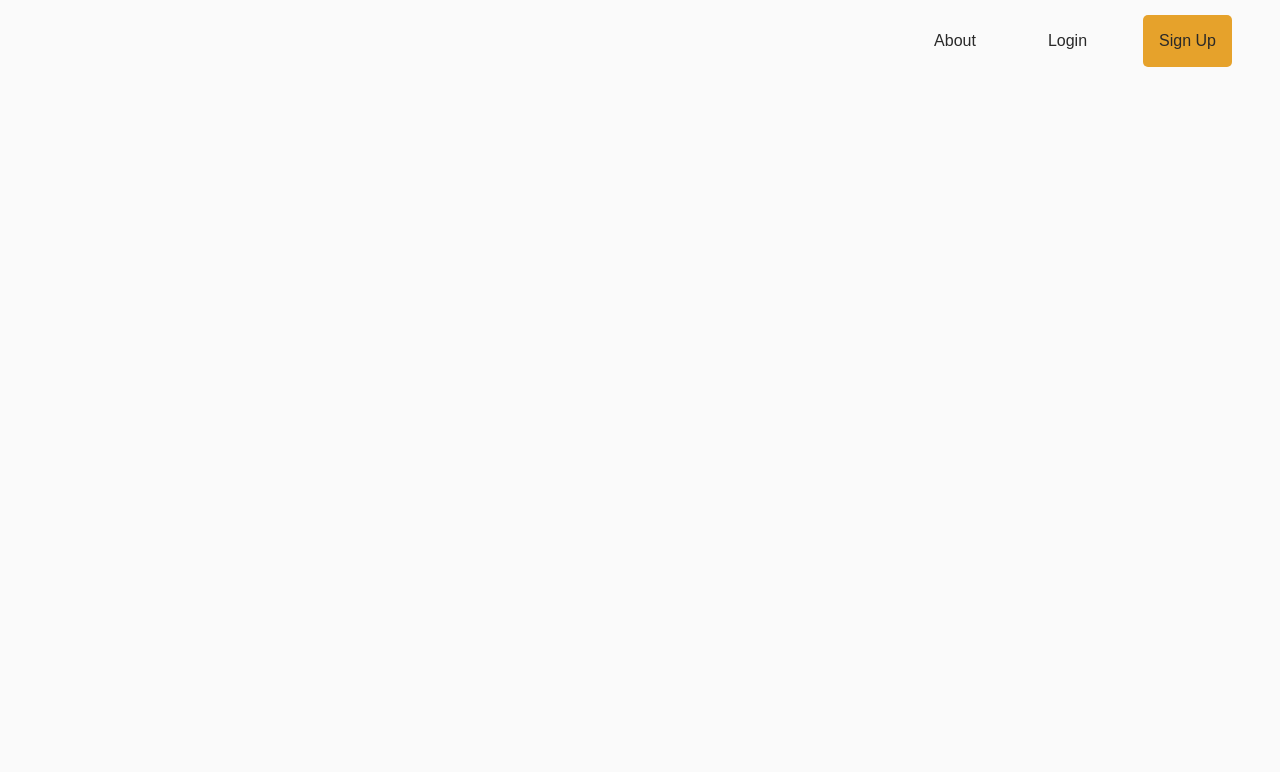
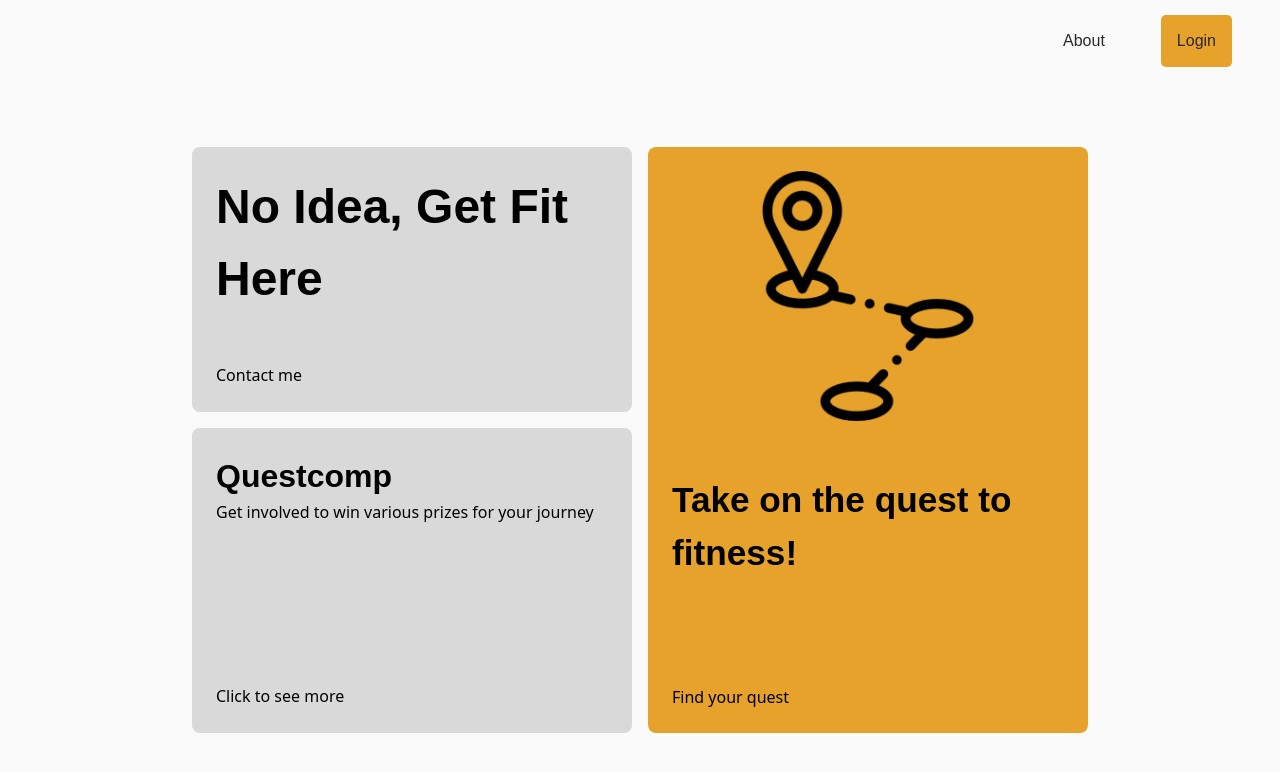
Before and after one commit to Nathan-47/fitrquest, a React (Vite) app: page / in a window 1280 px wide. Shown: the top 772 px of the page. Built offline with nearby package versions, Linux system fonts and the light colour scheme; a web font is replaced by a local one.

Commit message:
NavLink import added

```diff
--- a/src/components/navbar.jsx
+++ b/src/components/navbar.jsx
@@ -1,5 +1,5 @@
 "use strict";
-
+import { NavLink, Outlet } from "react-router-dom";
 
 const Navbar = () => {
 
@@ -7,14 +7,15 @@ return (
     <header className="header">
     <ul>
         <li className="nav-sign">
-            <a href="#">Sign Up</a></li>
+            <NavLink to="#">Login</NavLink>
+            </li>
 
         <li className="nav-login">
-            <a href="#">Login</a></li>
+            <NavLink to="About">About</NavLink>
+            </li>
+    </ul>
 
-        <li className="nav-login">
-            <a href="about">About</a></li>
-    </ul>
+    <Outlet />
     </header>
 )
 };
--- a/src/pages/about.jsx
+++ b/src/pages/about.jsx
@@ -1,4 +1,5 @@
 "use strict";
+import React from 'react';
 
 
 const About = () => {
--- a/src/pages/landing.jsx
+++ b/src/pages/landing.jsx
@@ -2,11 +2,13 @@
 
 import React from 'react';
 import RevealBento from '../components/RevealBento';
+import Navbar from '../components/navbar';
 
 const Landing = () => {
 
     return (
         <div className='bento-grid'>
+        {/* <Navbar/> */}
         <RevealBento />
         </div>
     );
```
